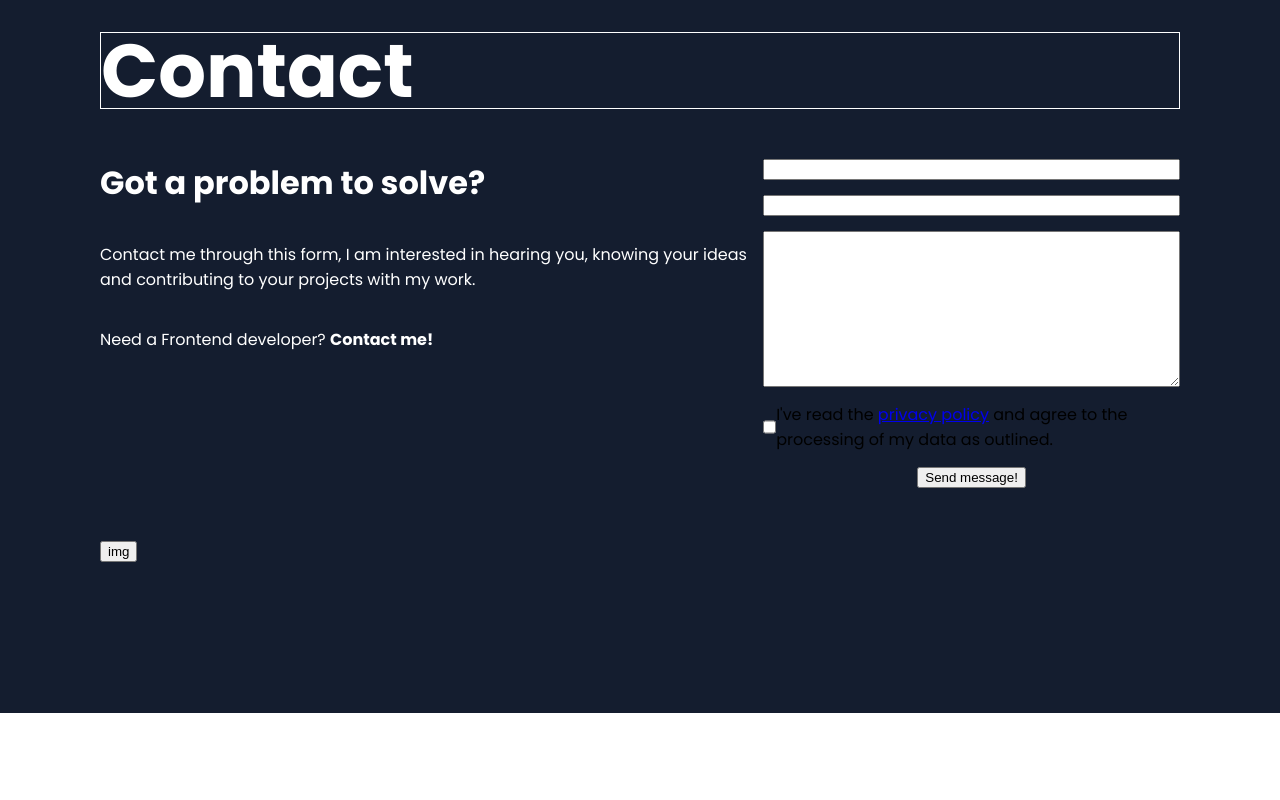
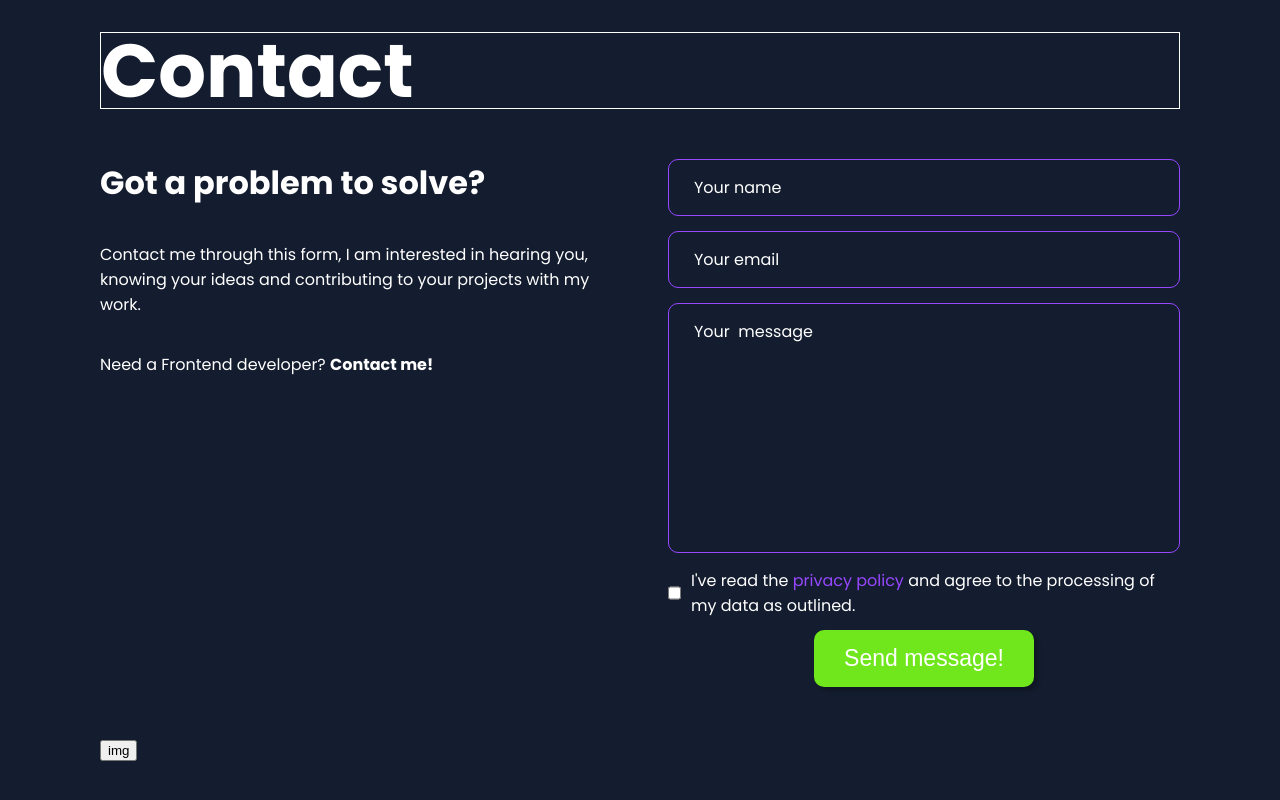
Before and after one commit to manhnh0903/Angular-Project-Course, an Angular app: page / in a window 1280 px wide. Shown: the part 3381-4181 px from the top of the page. Before the commit the page ends 4094 px from the top, so only its background shows below. Built offline with nearby package versions, Linux system fonts and the light colour scheme.

Commit message:
contact component improvements

```diff
--- a/src/app/contact/contact.component.html
+++ b/src/app/contact/contact.component.html
@@ -13,18 +13,46 @@
       <p>Need a Frontend developer? <b>Contact me!</b></p>
     </div>
     <div class="right-wrapper">
-      <form action="" method="post">
-        <input type="text" />
-        <input type="email" />
-        <textarea name="" id="" cols="30" rows="10"></textarea>
-        <div>
-          <input type="checkbox" />
-          <p>
-            I've read the <a href="#">privacy policy</a> and agree to the
-            processing of my data as outlined.
-          </p>
+      <form ngNativeValidate (submit)="sendMail()" #contactForm="ngForm">
+        <input
+          placeholder="Your name"
+          required
+          [disabled]="sending"
+          type="text"
+          name="name"
+          ngModel
+        />
+
+        <input
+          placeholder="Your email"
+          required
+          [disabled]="sending"
+          type="email"
+          name="email"
+          ngModel
+        />
+
+        <textarea
+          placeholder="Your  message"
+          required
+          [disabled]="sending"
+          name="message"
+          ngModel
+          cols="30"
+          rows="10"
+        ></textarea>
+
+        <div class="privacy-and-butto-wrapper">
+          <div>
+            <input required type="checkbox" />
+            <p>
+              I've read the <a href="#">privacy policy</a> and agree to the
+              processing of my data as outlined.
+            </p>
+          </div>
+
+          <button type="submit" [disabled]="sending">Send message!</button>
         </div>
-        <button>Send message!</button>
       </form>
     </div>
   </div>
--- a/src/app/contact/contact.component.scss
+++ b/src/app/contact/contact.component.scss
@@ -8,12 +8,14 @@ section {
 
 .bottom-wrapper {
   display: flex;
+  justify-content: space-between;
 
   .left-wrapper {
     display: flex;
     flex-direction: column;
     gap: 35px;
     color: white;
+    max-width: 40vw;
   }
 }
 
@@ -23,18 +25,87 @@ section {
     align-items: center;
     flex-direction: column;
     gap: 15px;
+    max-width: 40vw;
 
     input[type="text"],
     input[type="email"] {
       width: 100%;
+      padding: 15px 25px;
+      border-radius: 10px;
+      border: 1px solid var(--purple);
+      background-color: var(--darkBlueBg);
+      color: white;
+      font-family: "Poppins", sans-serif;
+      outline: transparent;
+      font-size: 16px;
+
+      &::placeholder {
+        color: white;
+      }
+
+      &:hover {
+        border-color: var(--green);
+      }
+
+      &:focus {
+        border-color: var(--green);
+      }
     }
 
     textarea {
+      resize: none;
       width: 100%;
+      height: 250px;
+      padding: 15px 25px;
+      border-radius: 10px;
+      border: 1px solid var(--purple);
+      background-color: var(--darkBlueBg);
+      color: white;
+      font-family: "Poppins", sans-serif;
+      outline: transparent;
+      font-size: 16px;
+
+      &::placeholder {
+        color: white;
+      }
+
+      &:hover {
+        border-color: var(--green);
+      }
+
+      &:focus {
+        border-color: var(--green);
+      }
     }
   }
 
-  div {
+  .privacy-and-butto-wrapper {
     display: flex;
+    flex-direction: column;
+    gap: 12px;
+    align-items: center;
+
+    > div {
+      display: flex;
+      gap: 10px;
+      color: white;
+
+      a {
+        text-decoration: none;
+        color: var(--purple);
+      }
+    }
+
+    button {
+      border: unset;
+      font-size: 23px;
+      color: white;
+      border-radius: 10px;
+      background-color: var(--green);
+      padding: 15px 30px;
+
+      cursor: pointer;
+      box-shadow: 4px 4px 4px 0px rgba(0, 0, 0, 0.25);
+    }
   }
 }
--- a/src/app/contact/contact.component.ts
+++ b/src/app/contact/contact.component.ts
@@ -1,10 +1,37 @@
-import { Component } from '@angular/core';
+import { Component, ViewChild } from '@angular/core';
+import { NgForm } from '@angular/forms';
 
 @Component({
   selector: 'app-contact',
   templateUrl: './contact.component.html',
-  styleUrls: ['./contact.component.scss']
+  styleUrls: ['./contact.component.scss'],
 })
 export class ContactComponent {
+  @ViewChild('contactForm') contactForm!: NgForm;
+  sending: boolean = false;
 
+  async sendMail() {
+    this.sending = true;
+    const formData = this.getFormData();
+
+    // await fetch(
+    //   'https://tobias-bayer.developerakademie.net/portfolio/send_mail/send_mail.php',
+    //   {
+    //     method: 'POST',
+    //     body: formData,
+    //   }
+    // );
+
+    this.sending = false;
+  }
+
+  getFormData() {
+    const formData = new FormData();
+
+    formData.append('name', this.contactForm.value.name);
+    formData.append('email', this.contactForm.value.email);
+    formData.append('message', this.contactForm.value.message);
+
+    return formData;
+  }
 }
```
Also changed, not shown: src/app/app.module.ts (+5 -7 lines), 1 other file (tests, documents, lock files or other folders).
